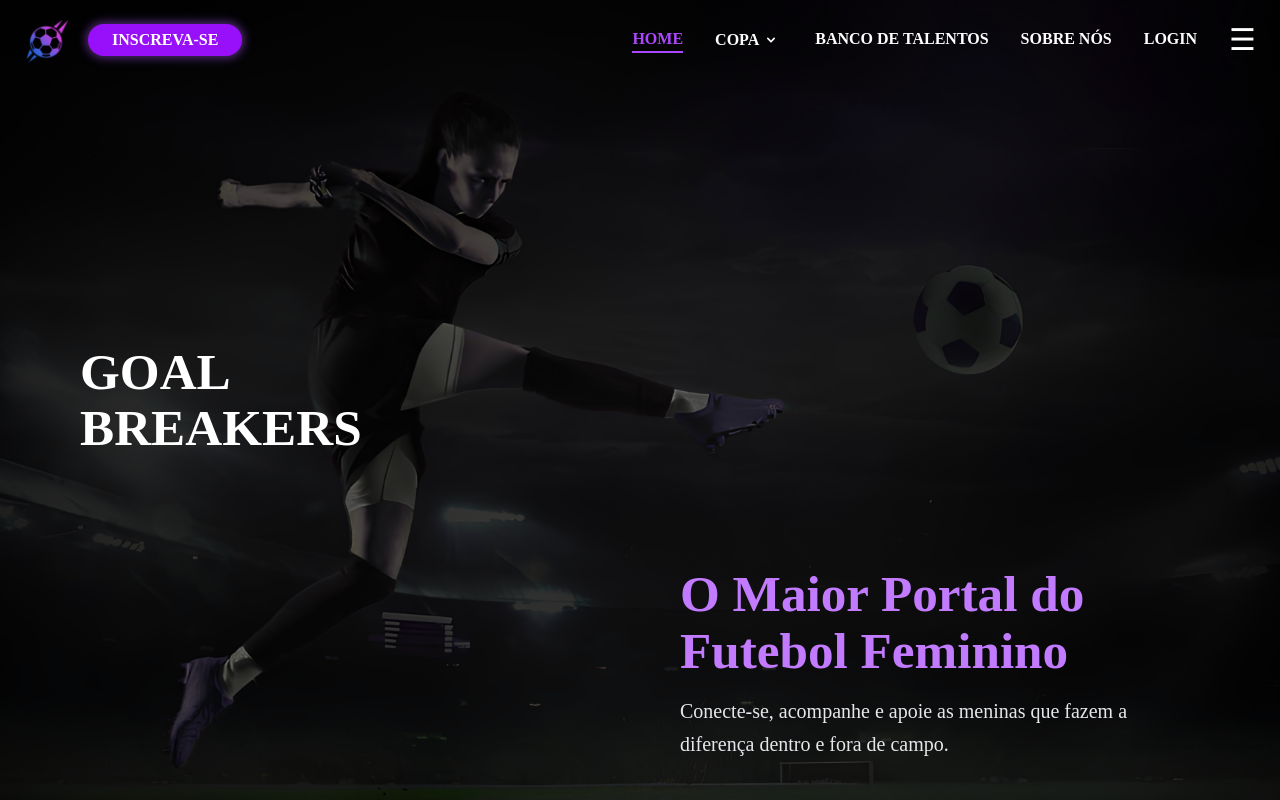
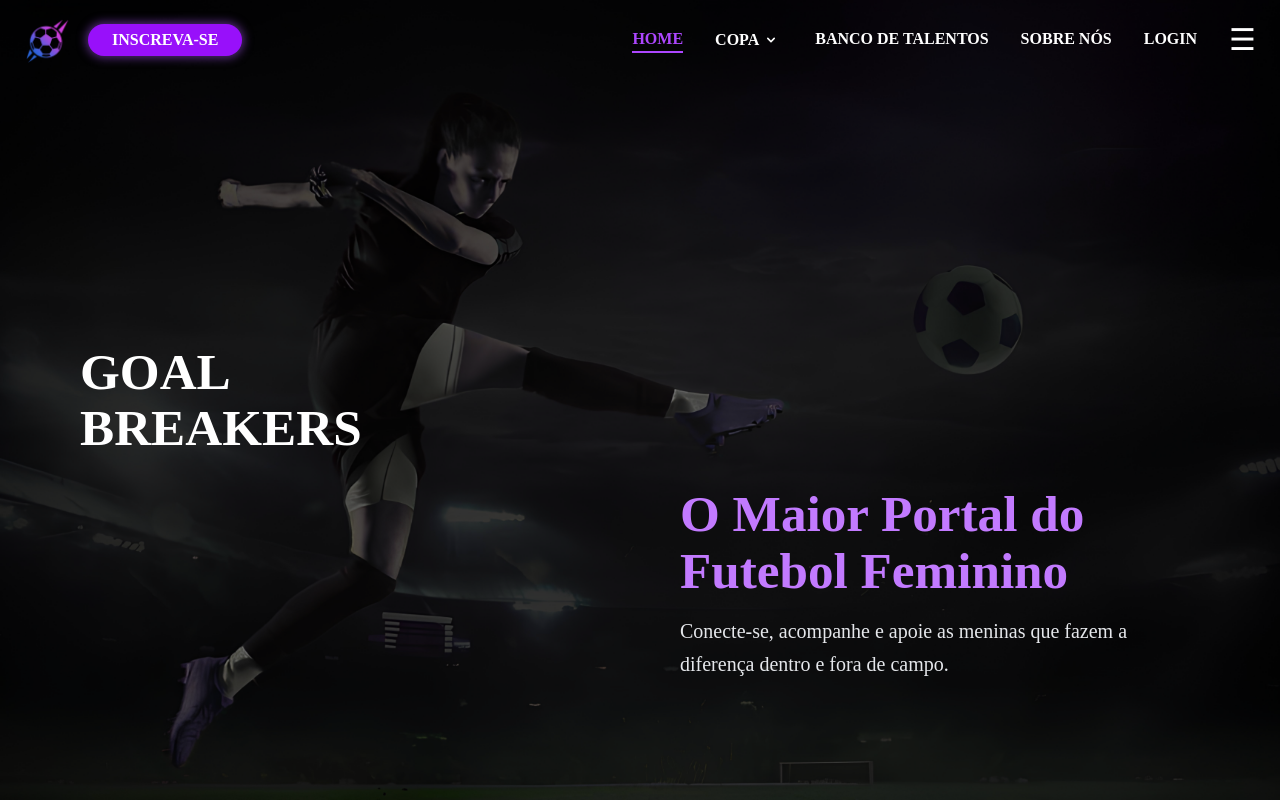
Before and after one commit to Goal-Breakers/GoalBreakers-LandingPage, a React (Vite) app: page / in a window 1280 px wide. Shown: the top 800 px of the page. Built offline with nearby package versions, Linux system fonts and the light colour scheme; a web font is replaced by a local one.

Commit message:
style/home text

```diff
--- a/src/components/Hero.jsx
+++ b/src/components/Hero.jsx
@@ -19,7 +19,7 @@
           </h1>
         </div>
 
-        <div className="order-2 md:col-span-6 flex flex-col text-left md:pl-10">
+        <div className="order-2 md:col-span-6 flex flex-col text-left md:pl-10 pb-20">
           <h1 className="text-4xl md:text-5xl font-semibold text-purple-400 mb-4 mt-auto">
             O Maior Portal do Futebol Feminino
           </h1>
```
